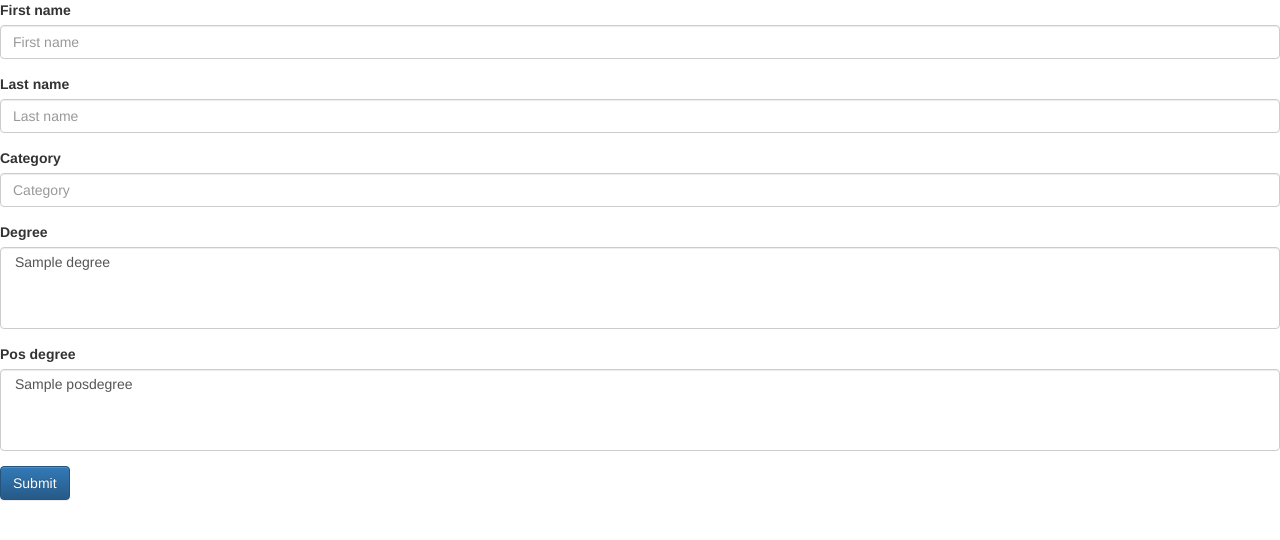
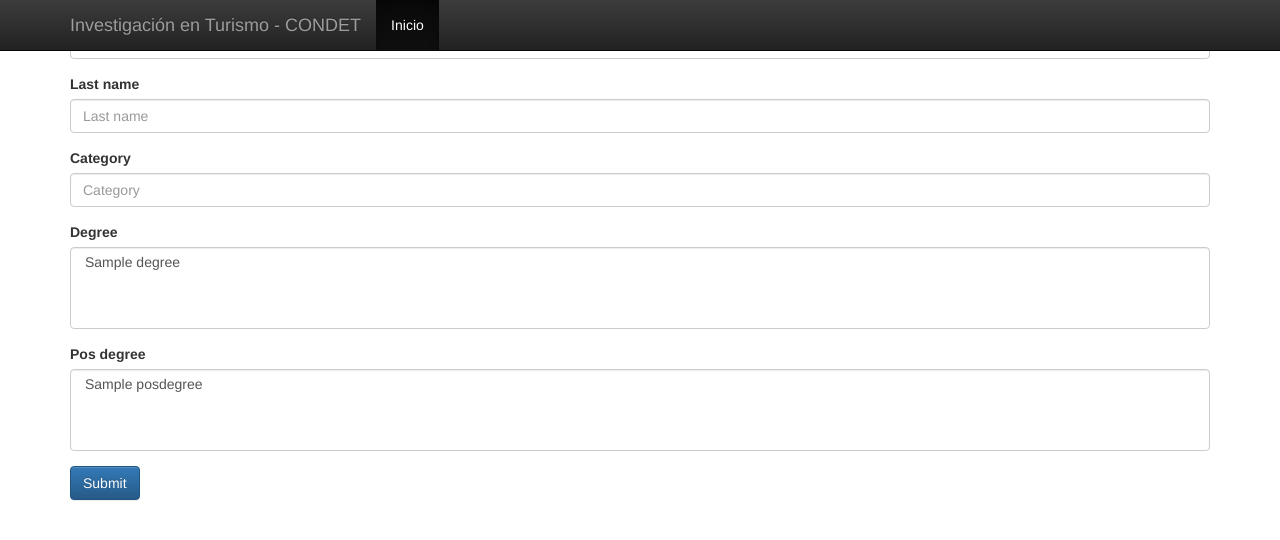
Before and after one commit to eduardozamudio/unam-tourism-research, a Django app: page /condet/researcher/add/ in a window 1280 px wide. Shown: the top 540 px of the page. Run offline with Django 3.2, Linux system fonts and the light colour scheme; tables that the repository leaves empty hold one stand-in row (values such as "Sample post"); some libraries are stand-ins or nearby versions.

Commit message:
Add Navbar

```diff
--- a/condet/templates/condet/base.html
+++ b/condet/templates/condet/base.html
@@ -1,7 +1,5 @@
 {% load static %}
 {% load staticfiles %}
-
-
 
 
 <style>
@@ -12,17 +10,36 @@
   }
 
 
+
 </style>
 
 <html lang="en">
 <head>
+
+    <title>{% block title %}Investigación en Turismo | Investigadores CONDET{% endblock %}</title>
+    <meta name="description" content="{% block description %}{% endblock %}"/>
+
     <link rel="stylesheet" href="//maxcdn.bootstrapcdn.com/bootstrap/3.2.0/css/bootstrap.min.css">
     <link rel="stylesheet" href="//maxcdn.bootstrapcdn.com/bootstrap/3.2.0/css/bootstrap-theme.min.css">
     <link href="https://fonts.googleapis.com/css?family=Lobster&subset=latin,latin-ext" rel="stylesheet"
           type="text/css">
+
     {{ form.media }}
 </head>
+
 <body>
-{% block content %}{% endblock %}
+
+{% include "condet/navbar.html" %}
+
+<div class="container">
+    {% block content %}
+    {% endblock %}
+</div>
+
+
+<!-- All that javascript -->
+
+{% block scripts %}
+{% endblock %}
 </body>
 </html>
--- /dev/null
+++ b/condet/templates/condet/navbar.html
@@ -0,0 +1,19 @@
+<nav class="navbar navbar-inverse navbar-fixed-top">
+    <div class="container">
+        <div class="navbar-header">
+            <button type="button" class="navbar-toggle collapsed" data-toggle="collapse" data-target="#navbar"
+                    aria-expanded="false" aria-controls="navbar">
+                <span class="sr-only">Toggle navigation</span>
+                <span class="icon-bar"></span>
+                <span class="icon-bar"></span>
+                <span class="icon-bar"></span>
+            </button>
+            <a class="navbar-brand" href="/">Investigación en Turismo - CONDET</a>
+        </div>
+        <div id="navbar" class="collapse navbar-collapse">
+            <ul class="nav navbar-nav">
+                <li class="active"><a href="/">Inicio</a></li>
+            </ul>
+        </div><!--/.nav-collapse -->
+    </div>
+</nav>
```
